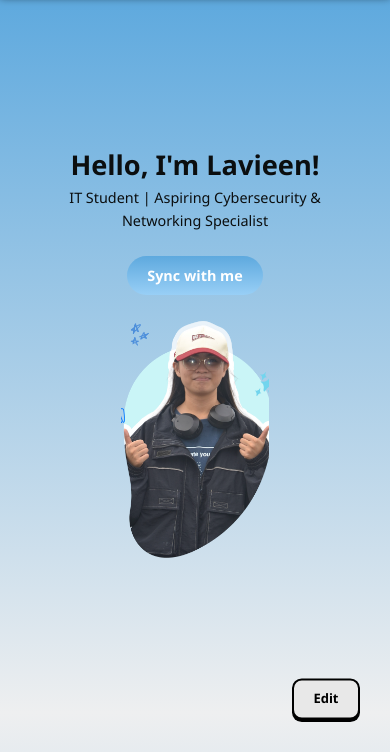
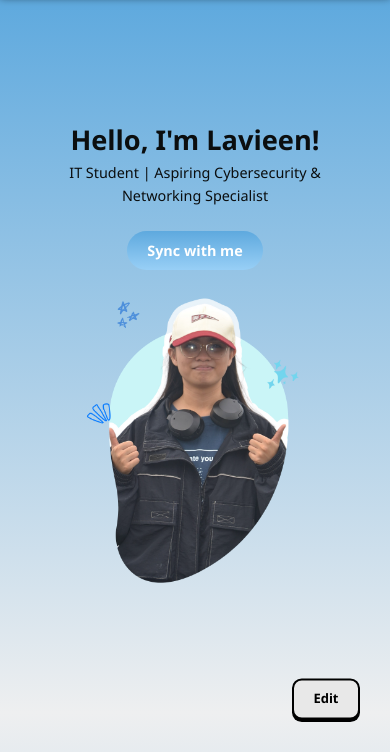
Before and after one commit to trbyte/portfolio3, a plain HTML site: page index.html in a window 390 px wide. Shown: the part 92-844 px from the top of the page. Drawn offline with Linux system fonts and the light colour scheme.

Commit message:
Update style.css

```diff
--- a/style.css
+++ b/style.css
@@ -477,8 +477,9 @@ section[contenteditable="true"] {
     }
 
     .hero-img img {
+        object-fit: contain;
         height: 350px;
-        width: 80%;
+        width: 100%;
     }
 
     .about-container {
@@ -514,7 +515,7 @@ section[contenteditable="true"] {
     }
 
     .hero-img img {
-        height: 250px;
+        height: 300px;
     }
 
     .btn {
```
